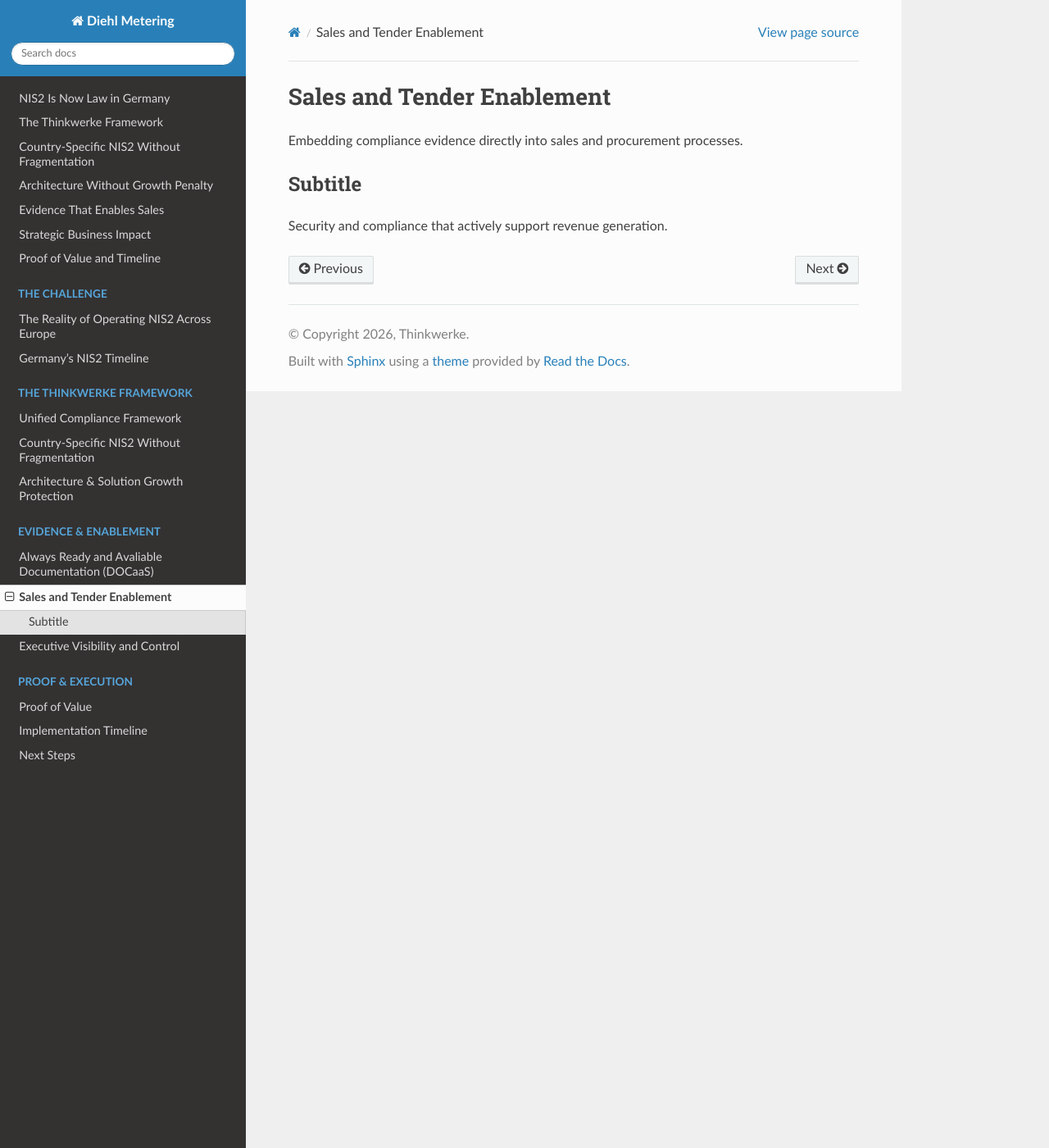
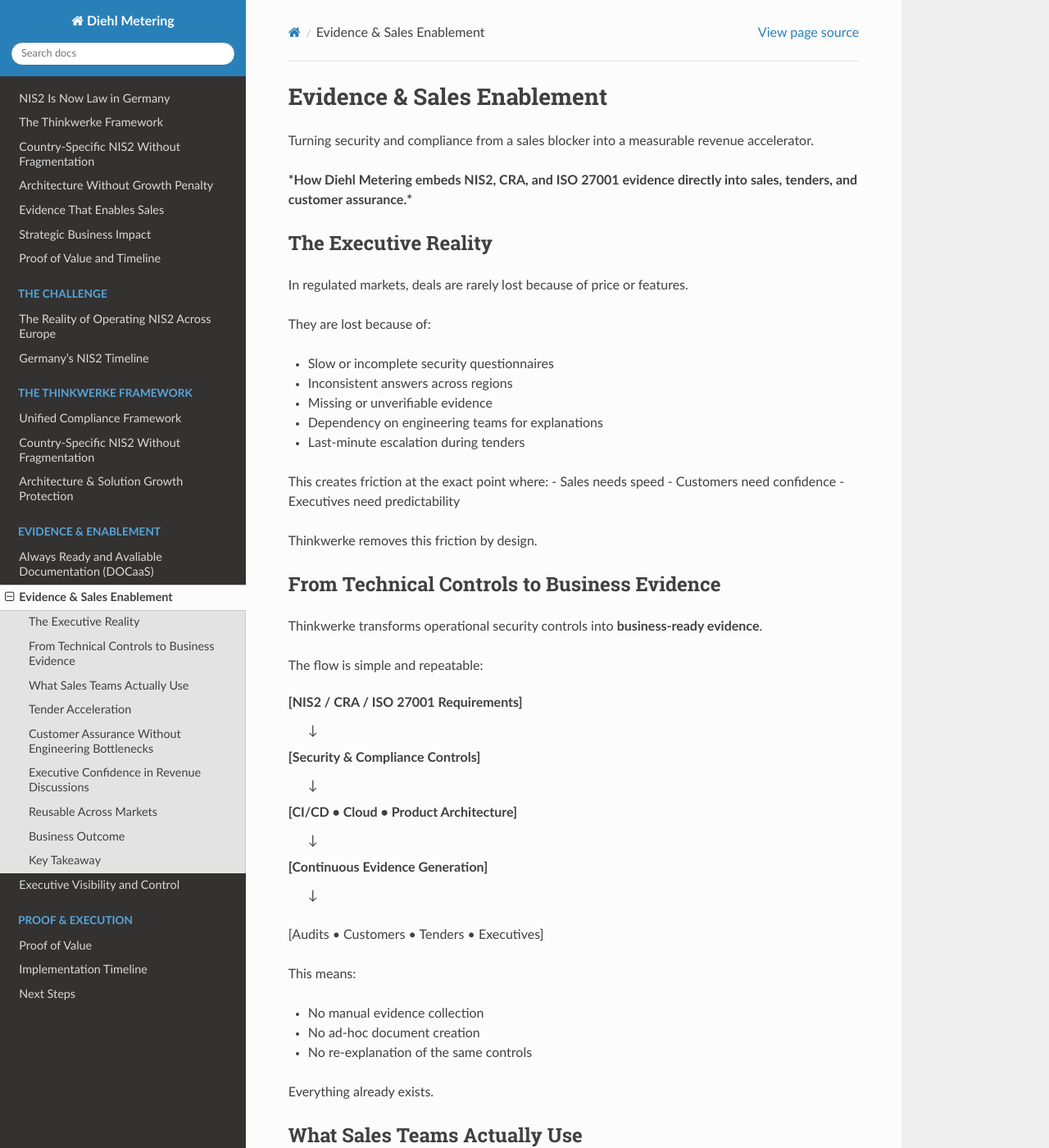
Before and after one commit to Mynkskhr/diehlmetering, a Sphinx documentation site: the page built from docs/source/sales-tender-enablement.rst, in a window 1280 px wide and 1400 px high. Shown: the whole window at 82% size. Built offline with Sphinx 7.4.7 and the Read the Docs theme 3.1.0, drawn with Linux system fonts in a browser that asks for light colours; some of the changed text lies outside the part shown.

Commit message:
Update sales-tender-enablement.rst

```diff
--- a/docs/source/sales-tender-enablement.rst
+++ b/docs/source/sales-tender-enablement.rst
@@ -1,9 +1,164 @@
-Sales and Tender Enablement
-===========================
+Evidence & Sales Enablement
+==========================
 
-Embedding compliance evidence directly into sales and procurement processes.
+Turning security and compliance from a sales blocker
+into a measurable revenue accelerator.
 
-Subtitle
---------
+***How Diehl Metering embeds NIS2, CRA, and ISO 27001 evidence
+directly into sales, tenders, and customer assurance.***
 
-Security and compliance that actively support revenue generation.
+The Executive Reality
+---------------------
+
+In regulated markets, deals are rarely lost because of price or features.
+
+They are lost because of:
+
+- Slow or incomplete security questionnaires
+- Inconsistent answers across regions
+- Missing or unverifiable evidence
+- Dependency on engineering teams for explanations
+- Last-minute escalation during tenders
+
+This creates friction at the exact point where:
+- Sales needs speed
+- Customers need confidence
+- Executives need predictability
+
+Thinkwerke removes this friction by design.
+
+From Technical Controls to Business Evidence
+--------------------------------------------
+
+Thinkwerke transforms operational security controls into
+**business-ready evidence**.
+
+The flow is simple and repeatable:
+
+[NIS2 / CRA / ISO 27001 Requirements]
+            ↓
+[Security & Compliance Controls]
+            ↓
+[CI/CD • Cloud • Product Architecture]
+            ↓
+[Continuous Evidence Generation]
+            ↓
+[Audits • Customers • Tenders • Executives]
+
+This means:
+
+- No manual evidence collection
+- No ad-hoc document creation
+- No re-explanation of the same controls
+
+Everything already exists.
+
+What Sales Teams Actually Use
+-----------------------------
+
+Sales and bid teams gain access to:
+
+- Pre-mapped NIS2, CRA, ISO 27001 control responses
+- Evidence artefacts linked to real implementations
+- SBOMs and vulnerability posture summaries
+- Architecture explanations suitable for non-technical audiences
+- Consistent narratives across all regions
+
+This allows sales to respond with confidence instead of escalation.
+
+Tender Acceleration
+-------------------
+
+With Thinkwerke’s framework:
+
+- Security sections are answered by reference, not rewriting
+- Evidence is attached, not promised
+- Claims are demonstrable, not aspirational
+
+Result:
+
+- Faster tender submission
+- Fewer clarification rounds
+- Reduced risk of disqualification
+- Stronger positioning in regulated procurement
+
+In tenders, Diehl Metering can state:
+
+“We operate a continuous Secure Software Lifecycle with automated
+vulnerability handling, SBOM generation, and audit-ready evidence,
+mapped to NIS2, CRA, and ISO 27001 requirements.”
+
+And immediately prove it.
+
+Customer Assurance Without Engineering Bottlenecks
+---------------------------------------------------
+
+Customer security reviews often stall because:
+
+- Engineers are unavailable
+- Knowledge is tribal
+- Documentation is fragmented
+
+Thinkwerke eliminates this dependency.
+
+Customer-facing teams can:
+
+- Walk customers through documented evidence
+- Show real artefacts (not screenshots created last night)
+- Answer follow-ups without rework
+- Escalate only when truly necessary
+
+Engineering remains focused on delivery — not explanations.
+
+Executive Confidence in Revenue Discussions
+-------------------------------------------
+
+For SVPs and executives engaging with:
+
+- Key utility customers
+- Public-sector buyers
+- Strategic partners
+- Regulators
+
+This model provides:
+
+- One consistent security narrative
+- Evidence aligned with EU regulation
+- Confidence that claims can withstand scrutiny
+
+Sales discussions shift from **“Are you compliant?”**
+to **“How fast can we move?”**
+
+Reusable Across Markets
+-----------------------
+
+The same evidence supports:
+
+- NIS2 country-specific requirements
+- CRA product obligations
+- ISO 27001 audits
+- Customer security questionnaires
+- Partner assurance requests
+
+One framework.
+Many outcomes.
+
+Business Outcome
+----------------
+
+For Diehl Metering, this delivers:
+
+- Shorter sales cycles
+- Higher tender success rates
+- Reduced sales-engineering overhead
+- Lower compliance risk during revenue growth
+- Stronger trust with customers and regulators
+
+Key Takeaway
+------------
+
+Security evidence is no longer a cost of doing business.
+
+With Thinkwerke, it becomes:
+
+**A sales enabler.**
```
